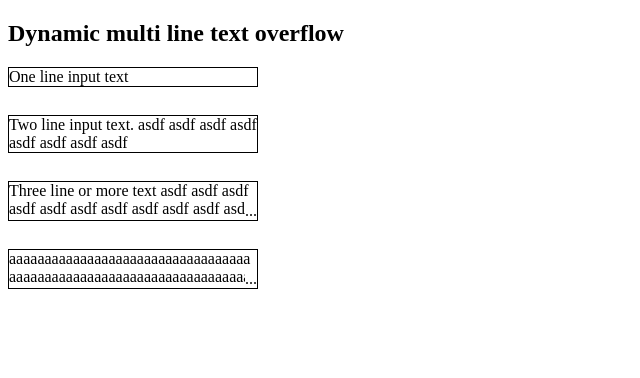
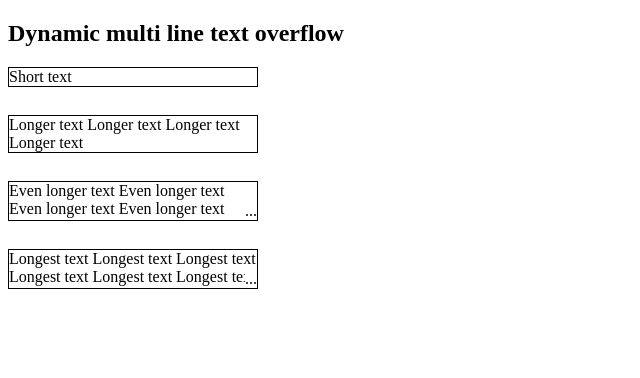
Before and after one commit to matkarlg/multi-line-text-overflow, a website: page docs/index.html in a window 1280 px wide. Shown: the whole page, without its empty margins (0-640 px from the left). Drawn offline with Linux system fonts and the light colour scheme.

Commit message:
style(text-overflow): Removed unnecessary styles

```diff
--- a/docs/index.html
+++ b/docs/index.html
@@ -14,22 +14,25 @@
   <div class="demo-container">
 
     <div class="multiline-text-overflow">
-      <span>One line input text</span>
+      <span>Short text</span>
     </div>
     <br>
 
     <div class="multiline-text-overflow">
-      <span>Two line input text. asdf asdf asdf asdf asdf asdf asdf asdf </span>
+      <span>Longer text Longer text Longer text Longer text</span>
     </div>
     <br>
 
     <div class="multiline-text-overflow">
-      <span>Three line or more text asdf asdf asdf asdf asdf asdf asdf asdf asdf asdf asdf asdf</span>
+      <span>Even longer text Even longer text Even longer text Even longer text Even longer text</span>
     </div>
     <br>
 
     <div class="multiline-text-overflow">
-      <span>aaaaaaaaaaaaaaaaaaaaaaaaaaaaaaaaaaaaaaaaaaaaaaaaaaaaaaaaaaaaaaaaaaaaaaaaaaaaaaa</span>
+      <span>
+        Longest text Longest text Longest text Longest text Longest text Longest text Longest text Longest text Longest text Longest
+        text Longest text Longest text Longest text Longest text Longest text Longest text Longest text Longest text Longest
+      </span>
     </div>
 
   </div>
--- a/text-overflow.scss
+++ b/text-overflow.scss
@@ -7,12 +7,9 @@
 // Custom "text-overflow: ellipsis" for any number of rows
 .multiline-text-overflow {
   border: 1px solid black;
-  display: block;
   overflow: hidden;
   position: relative;
   max-height: calc(var(--line-height) * var(--rows));
-  word-wrap: break-word;
-  -ms-word-break: break-all;
 
   // Ellipsis element
   &:after {
@@ -27,7 +24,7 @@
   & span:after {
     content: '\0000a0';
     position: absolute;
-    width: 1000px;
+    width: 100%;
     z-index: 1;
     background-color: #fff;
   }
```
Also changed, not shown: docs/text-overflow.css.
